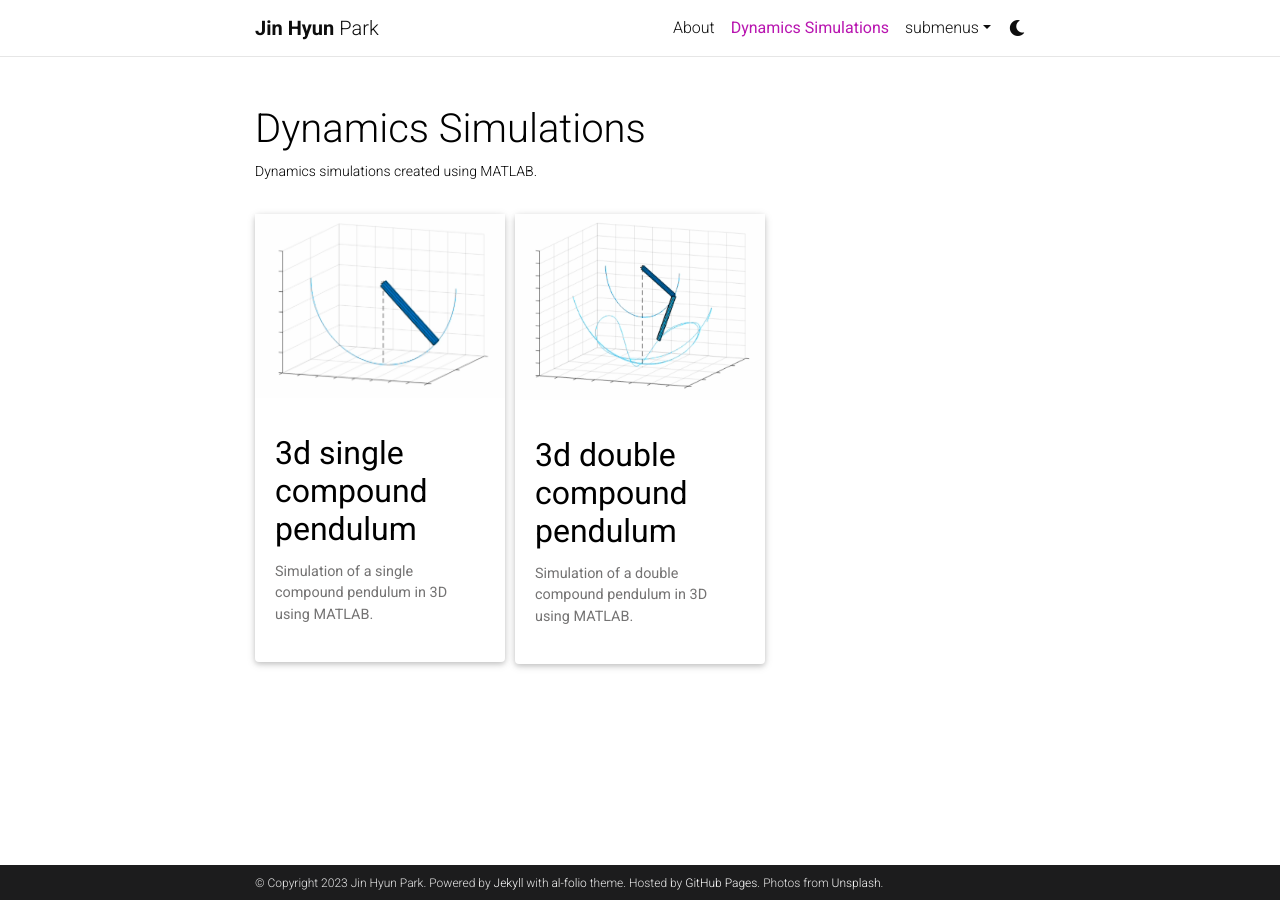
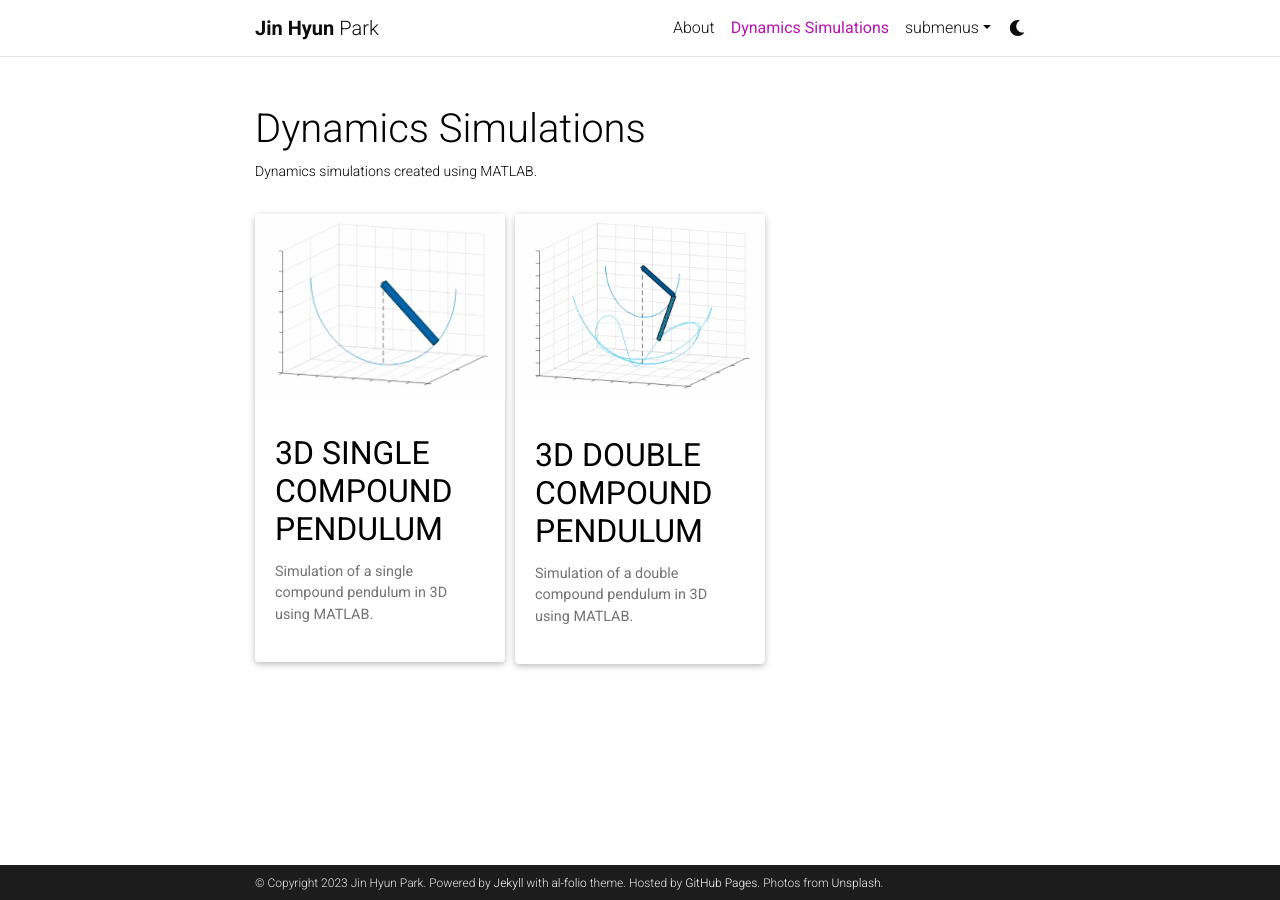
Before and after one commit to jinhyunpark2459/jinhyunpark2459.github.io, a Jekyll site: the page built from _pages/projects.md, in a window 1280 px wide. Built offline with Jekyll 4.4.1, drawn with Linux system fonts in a browser that asks for light colours; full-size pictures stand in for the smaller copies a plugin makes; comment, search, counter and statistics services are not loaded; a style sheet for code colours, icons or effects is not loaded.

Commit message:
Update projects.html

```diff
--- a/_includes/projects.html
+++ b/_includes/projects.html
@@ -13,7 +13,7 @@
           alt="project thumbnail" -%}
         {%- endif %}
         <div class="card-body">
-          <h2 class="card-title text-lowercase">{{ project.title }}</h2>
+          <h2 class="card-title text-uppercase">{{ project.title }}</h2>
           <p class="card-text">{{ project.description }}</p>
           <div class="row ml-1 mr-1 p-0">
             {%- if project.github -%}
```
